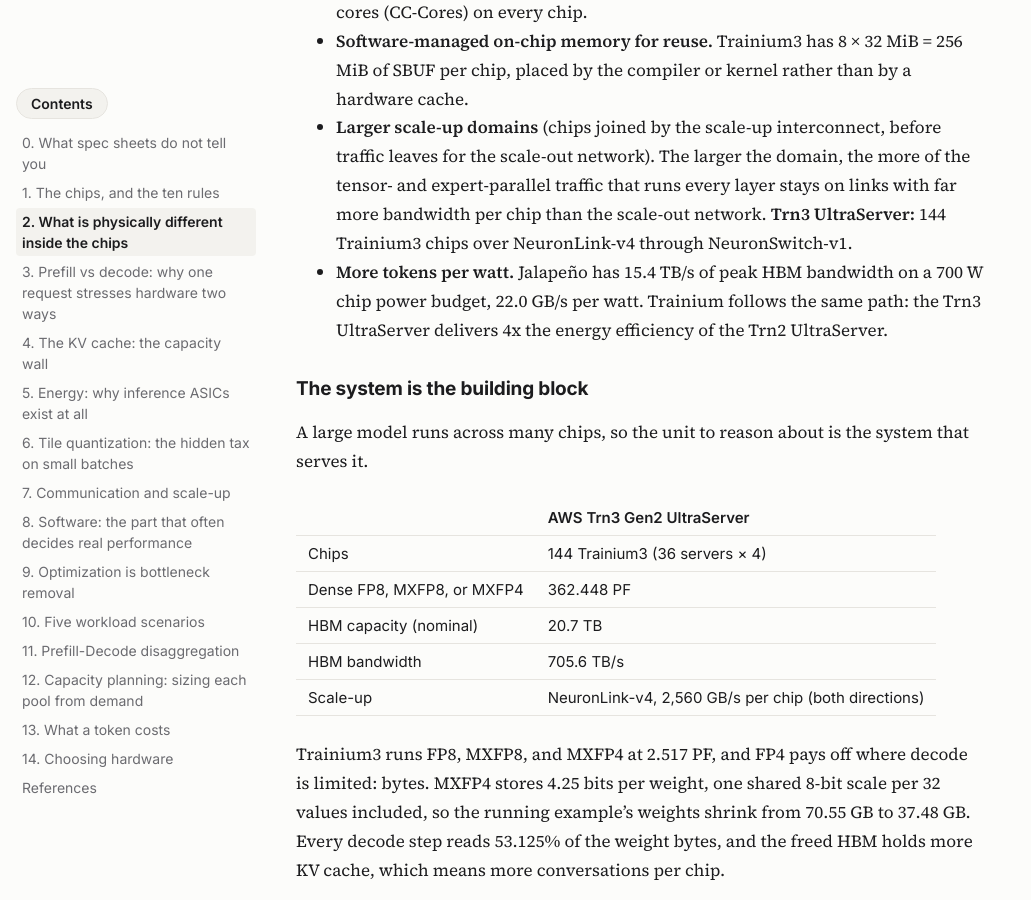
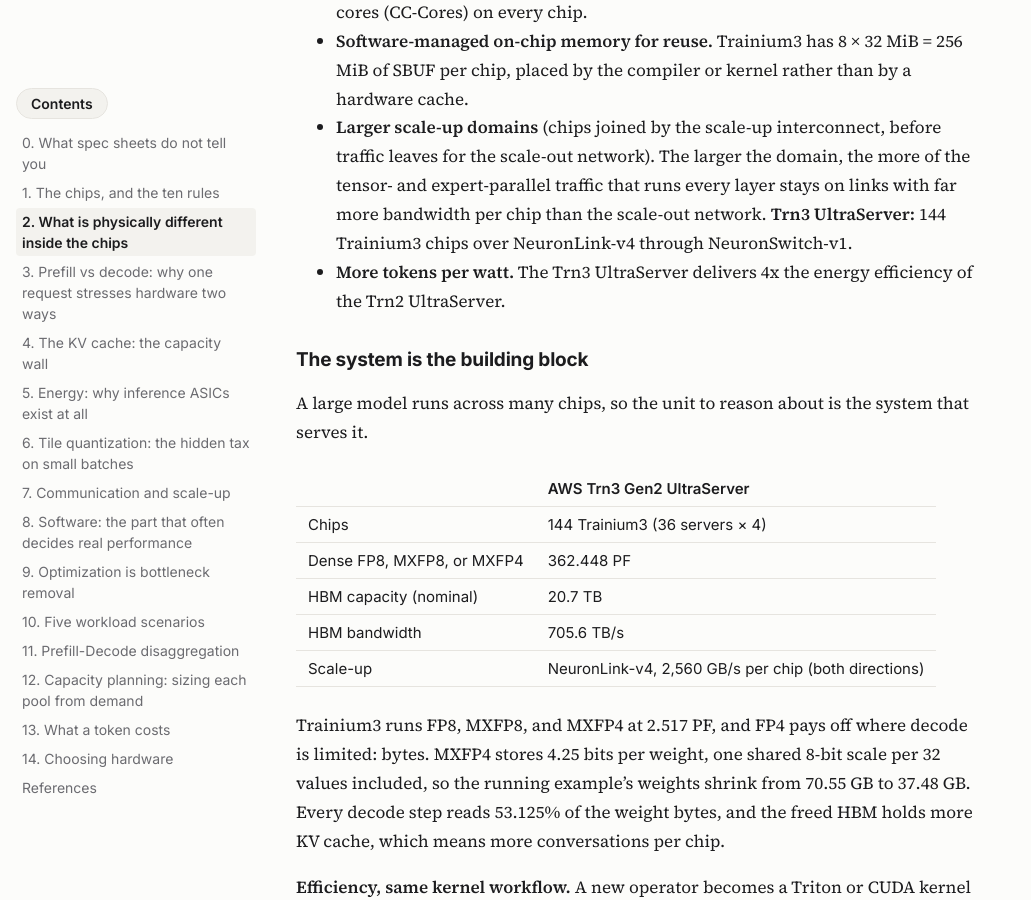
Before and after one commit to bananighosh/bananighosh.github.io, a Jekyll site: the page built from _posts/2026-11-16-flops-are-not-tokens.md, in a window 1280 px wide and 900 px high, scrolled down 4437 px. Shown: the whole window, without its empty margins (0-1031 px from the left). Built offline with Jekyll 4.4.1, drawn with Linux system fonts in a browser that asks for light colours; some of the changed text lies outside the part shown.

Commit message:
Remove Jalapeno numbers from Sections 2, 5, 7
Co-Authored-By: Claude Opus 5.5 <noreply@anthropic.com>
Claude-Session: https://claude.ai/code/session_01K2HJxVUv7i1duGErniTfDd

```diff
--- a/_posts/2026-11-16-flops-are-not-tokens.md
+++ b/_posts/2026-11-16-flops-are-not-tokens.md
@@ -97,7 +97,7 @@ What this buys, beyond cost:
 - <b>Communication that does not steal compute.</b> On GPUs, NCCL and RCCL run collectives by default as kernels on the same SMs or CUs as the math. DeepSeek-V3 gave 20 of 132 H800 SMs (15.2%) to all-to-all, and asked hardware vendors to offload communication from the SMs. Trainium3 ships dedicated collective cores (CC-Cores) on every chip.
 - <b>Software-managed on-chip memory for reuse.</b> Trainium3 has 8 × 32 MiB = 256 MiB of SBUF per chip, placed by the compiler or kernel rather than by a hardware cache.
 - <b>Larger scale-up domains</b> (chips joined by the scale-up interconnect, before traffic leaves for the scale-out network). The larger the domain, the more of the tensor- and expert-parallel traffic that runs every layer stays on links with far more bandwidth per chip than the scale-out network. <b>Trn3 UltraServer:</b> 144 Trainium3 chips over NeuronLink-v4 through NeuronSwitch-v1.
-- <b>More tokens per watt.</b> Jalapeño has 15.4 TB/s of peak HBM bandwidth on a 700 W chip power budget, 22.0 GB/s per watt. Trainium follows the same path: the Trn3 UltraServer delivers 4x the energy efficiency of the Trn2 UltraServer.
+- <b>More tokens per watt.</b> The Trn3 UltraServer delivers 4x the energy efficiency of the Trn2 UltraServer.
 
 ### The system is the building block
 
@@ -263,7 +263,7 @@ Three levers cut energy per token: keep more data on chip, move fewer bits per v
 | --- | --- | --- | --- | --- |
 | Main lever | Lower-precision formats such as NVFP4: fewer bytes per weight | Advanced process nodes and chiplets: more math per watt | Explicitly scheduled SRAM reuse (compiler or NKI); collectives on dedicated CC-Cores | Bandwidth first: HBM bandwidth per watt |
 
-<b>Reading the table.</b> Jalapeño has 22.0 GB/s of peak HBM bandwidth per watt of chip power. Trn3 UltraServers deliver over 5x the output tokens per megawatt of Trn2 UltraServers at similar latency per user.
+<b>Reading the table.</b> Trn3 UltraServers deliver over 5x the output tokens per megawatt of Trn2 UltraServers at similar latency per user.
 
 <div class="callout callout-gray" markdown="1">
 <span class="callout-icon">🎯</span>
@@ -348,7 +348,7 @@ Domain size sets how far expert parallelism can spread on the fast fabric. Colle
 - <b>NVIDIA</b> joins a rack of GPUs over NVLink, and the switches perform part of each reduction themselves, so collectives spend less time on the GPUs.
 - <b>AMD</b> joins the GPUs in a node over Infinity Fabric, and expert parallelism beyond the node runs over the RDMA Ethernet scale-out network.
 - <b>Trainium3 UltraServer</b> keeps 144 chips in one NeuronLink-v4 domain through NeuronSwitch-v1: 2,560 GB/s per chip, 1,280 GB/s of it across servers in a rack. Expert parallelism stays on NeuronLink without touching the scale-out network, and the GPT-OSS 120B deployment below keeps it inside one instance. Dedicated CC-Cores run the collectives, so collectives do not occupy the compute engines.
-- <b>Jalapeño</b> keeps 128 chips in a local domain and joins 16 racks into a 2,048-chip Ethernet pod. Its links run at 600 GB/s per chip, and its HBM delivers 15.4 TB/s at 700 W (Section 5).
+- <b>Jalapeño</b> joins its chips in rack-scale Ethernet domains.
 
 ### Design: GPT-OSS 120B expert parallelism on Trn3
 
```
